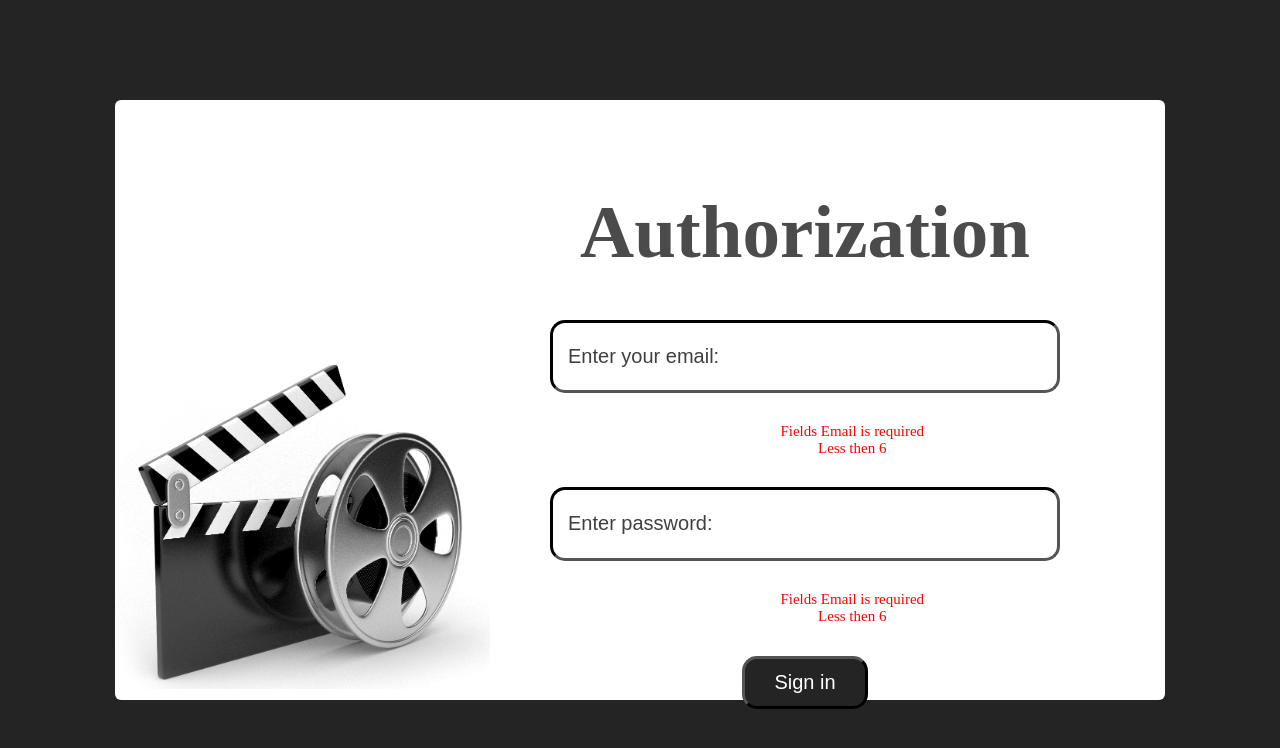
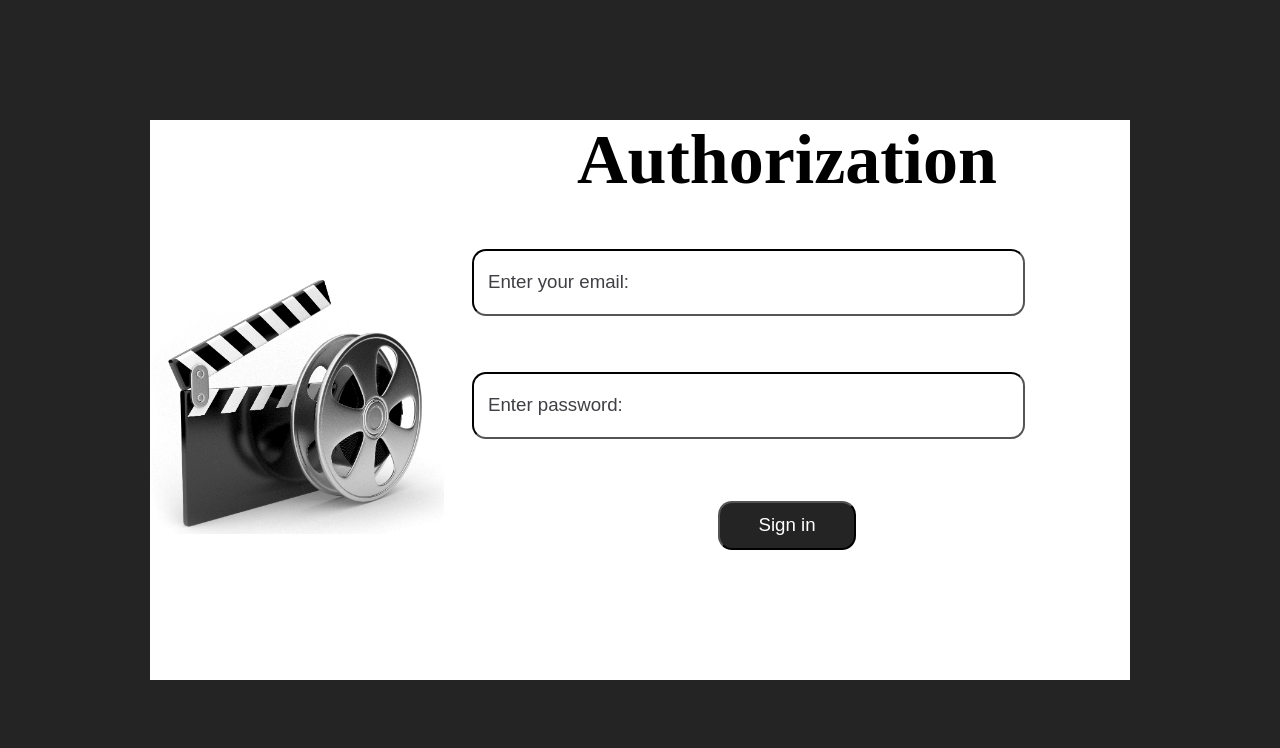
Before and after one commit to Pirozh-ok/Kinopoisk-front, a Vue app: page / in a window 1280 px wide. Shown: the top 748 px of the page. Built offline with nearby package versions, Linux system fonts and the light colour scheme.

Commit message:
Finished validation data from form, slightly corrected the styles

```diff
--- a/src/components/LoginComponent.vue
+++ b/src/components/LoginComponent.vue
@@ -1,41 +1,50 @@
 <template>
   <div class="form_auth_block">
     <div class="form_auth_block_image">
-      <img src="../images/cam.png" width="250">
+<!--      <img src="../assets/images/cam.png" >-->
     </div>
     <div class="form_auth_block_content">
       <p class="form_auth_block_head_text">Authorization</p>
       <form class="form_auth_style" @submit.prevent="checkForm">
         <input
             type="text"
+            name="auth_email"
+            placeholder="Enter your email:"
             v-model.trim="form.email"
-            name="auth_email"
-            placeholder="Enter your email:">
-        <p class="error-message" v-if = "this.v$.form.email.required.$invalid">
-          Fields Email is required
+            :class="{invalid: (v$.form.email.$dirty && !v$.form.email.required)
+            || (v$.form.email.$dirty && !v$.form.email.email)
+            || (v$.form.email.$dirty && !v$.form.email.minLength)
+            || (v$.form.email.$dirty && !v$.form.email.maxLength)}"
+        >
+       <p class="error-message" v-if = "v$.form.email.$dirty && v$.form.email.required.$invalid">
+         The email field is required
         </p>
-        <p class="error-message" v-if = "this.v$.form.email.email.$invalid">
-          String not email
+        <p class="error-message" v-else-if = "v$.form.email.$dirty && v$.form.email.email.$invalid">
+          Invalid email
         </p>
-        <p class="error-message" v-if = "this.form.email.length < this.minEmailLen">
-          Less then {{minEmailLen}}
+        <p class="error-message" v-else-if = "v$.form.email.$dirty && v$.form.email.minLength.$invalid">
+          The email length must be more than {{v$.form.email.minLength.$params.min}} characters
         </p>
-        <p class="error-message" v-if = "this.form.email.length > this.maxEmailLen">
-          More then {{maxEmailLen}}
+        <p class="error-message" v-else-if = "v$.form.email.$dirty && v$.form.email.maxLength.$invalid">
+          The email length must be less than {{v$.form.email.maxLength.$params.max}} characters
         </p>
         <input
             type="password"
             v-model.trim="form.password"
             name="auth_pass"
-            placeholder="Enter password:">
-        <p class="error-message" v-if = "this.v$.form.password.required.$invalid">
-          Fields Email is required
+            placeholder="Enter password:"
+            :class="{invalid: (v$.form.password.$dirty && !v$.form.password.required)
+            || (v$.form.password.$dirty && !v$.form.password.minLength)
+            || (v$.form.password.$dirty && !v$.form.password.maxLength)}"
+        >
+        <p class="error-message" v-if = "v$.form.password.$dirty && v$.form.password.required.$invalid">
+          The password field is required
         </p>
-        <p class="error-message" v-if = "this.form.password.length < this.minEmailLen">
-          Less then {{minPasswordLen}}
+        <p class="error-message" v-else-if = "v$.form.password.$dirty && v$.form.password.minLength.$invalid">
+          The password length must be more than {{v$.form.password.minLength.$params.min}} characters
         </p>
-        <p class="error-message" v-if = "this.form.password.length > this.maxEmailLen">
-          More then {{maxPasswordLen}}
+        <p class="error-message" v-else-if = "v$.form.password.$dirty && v$.form.password.maxLength.$invalid">
+          The password length must be less than {{v$.form.password.maxLength.$params.max}} characters
         </p>
         <button
             class="form_auth_button"
@@ -49,33 +58,31 @@
 
 <style scoped>
 .form_auth_block{
+  display: flex;
   width: 700px;
   height: 400px;
-  margin: 0 auto;
-  background-size: cover;
-  border-radius: 4px;
   background: white;
-  zoom: 150%
+  zoom: 140%;
 }
 .form_auth_block_content{
-  display: inline-block;
-  padding-top: 7%;
-  width: 60%;
+  display: block;
+  width: 70%;
 }
 
 .form_auth_block_image{
-  display: inline-block;
-  position:relative
+  background-image: url(../assets/images/cam.png);
+  background-size: contain;
+  background-repeat: no-repeat;
+  background-position: center ;
+  width: 30%;
 }
 
 .form_auth_block_head_text{
   color: black;
-  display: block;
   text-align: center;
-  padding: 10px;
+  padding-bottom: 3%;
   font-size: 50px;
   font-weight: 600;
-  opacity: 0.7;
 }
 .form_auth_block label{
   display: block;
@@ -88,12 +95,10 @@
   margin-top: 10px;
 }
 .form_auth_block input{
-  display: block;
-  margin: 20px auto;
   width: 80%;
   height: 45px;
+  margin: 20px;
   border-radius: 10px;
-  outline: none;
   border-color: black;
 }
 input:focus {
@@ -118,6 +123,10 @@ input:focus {
   text-align: center;
   font-size: 10px
 }
+
+.invalid{
+  color: red;
+}
 ::-webkit-input-placeholder {color:#3f3f44; padding-left: 10px;}
 :-moz-placeholder{color:#3f3f44; padding-left: 10px;}
 :-moz-placeholder{color:#3f3f44; padding-left: 10px;}
@@ -127,7 +136,7 @@ input:focus {
 <script>
 import axios from "axios";
 import { useVuelidate } from '@vuelidate/core'
-import { required, email } from '@vuelidate/validators'
+import { required, email, minLength, maxLength } from '@vuelidate/validators'
 
 export default {
   name: "LoginComponent",
@@ -140,10 +149,6 @@ export default {
         email: '',
         password: ''
       },
-      maxEmailLen: 30,
-      minEmailLen: 6,
-      minPasswordLen: 6,
-      maxPasswordLen: 30,
       authResponse: null
     }
   },
@@ -152,9 +157,13 @@ export default {
       email: {
         required,
         email,
+        minLength: minLength(6),
+        maxLength: maxLength(30)
       },
       password: {
         required,
+        minLength: minLength(6),
+        maxLength: maxLength(30)
       }
     }
   },
@@ -167,8 +176,12 @@ export default {
     },
 
     async checkForm() {
-      if (this.form.lo) {
+      if(this.v$.$invalid){
+        this.v$.$touch();
+        return;
       }
+      alert("login");
+      //await this.SignUp()
     }
   },
 }
```
Also changed, not shown: src/assets/images/cam.png (renamed from src/images/cam.png), src/constants.js (renamed from src/scripts/constants.js), src/scripts/validateAuthFrom.js (deleted).
